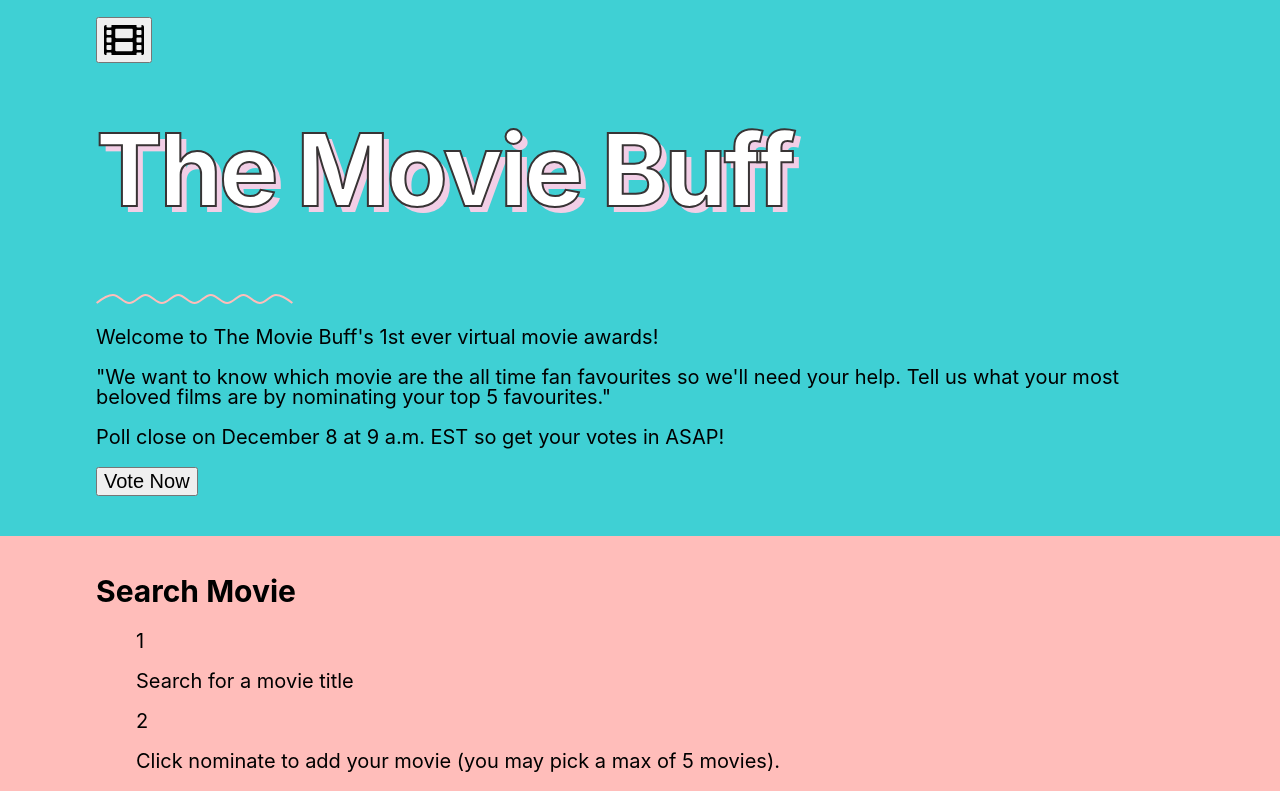
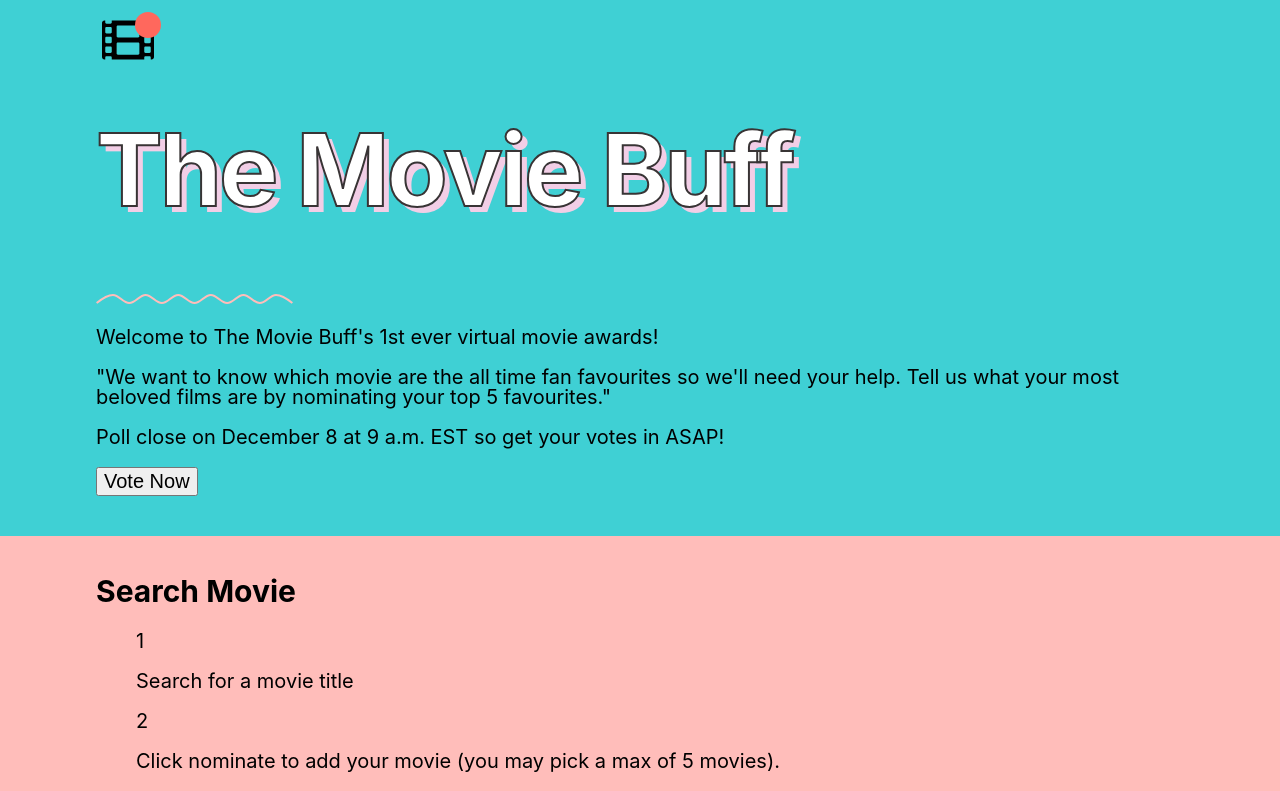
Before and after one commit to bhagirthijhamb/movieApp, a React (Create React App) app: page / in a window 1280 px wide. Shown: the top 791 px of the page. Built offline with nearby package versions, Linux system fonts and the light colour scheme; no server answers; a web font is replaced by a local one.

Commit message:
implemented nominee notifications feature

```diff
--- a/src/components/Navbar.js
+++ b/src/components/Navbar.js
@@ -6,14 +6,16 @@ import { MovieContext } from './../MovieContext';
 
 
 const Navbar = (props) => {
-    const { nominatedMovies, deleteMovie, toggleBasket } = useContext(MovieContext);
+    const { nominatedMoviesFromLS, nominatedMovies, toggleBasket } = useContext(MovieContext);
 
     return (
         <div className="fixed_container">
             <nav>
                 <div className="wrapper">
-                    <button>
+                    <button className="movie-button">
                         <FontAwesomeIcon icon={faFilm} className="movie_icon" onClick={toggleBasket} />
+                        {/* <span className="nomineeNotification">{nominatedMoviesFromLS && nominatedMoviesFromLS.length}</span> */}
+                        <span className="nomineeNotification">{nominatedMovies && nominatedMovies.length}</span>
                     </button>
                 </div>
             </nav>
--- a/src/partials/_main.scss
+++ b/src/partials/_main.scss
@@ -4,6 +4,10 @@
 
     h2 {
         margin-top: 0;
+    }
+
+    .search-area {
+
     }
 }
 
--- a/src/partials/_navbar.scss
+++ b/src/partials/_navbar.scss
@@ -14,5 +14,27 @@ nav {
 
 .movie_icon {
     // width: 100px;
-    font-size: 2rem;
+    font-size: 2.6rem;
 }
+
+.movie-button {
+    position: relative;
+    border: none;
+    background-color: var(--primaryColor);
+}
+
+.nomineeNotification {
+    display: flex;
+    justify-content: center;
+    align-items: center;
+    width: 1.3rem;
+    height: 1.3rem;
+    border-radius: 50%;
+    background-color: #ff685d;
+    color: #fff;
+    position:   absolute;
+    z-index: 4;
+    top:  -1px;
+    right: -1px;
+    font-size: .8rem;
+}
```
